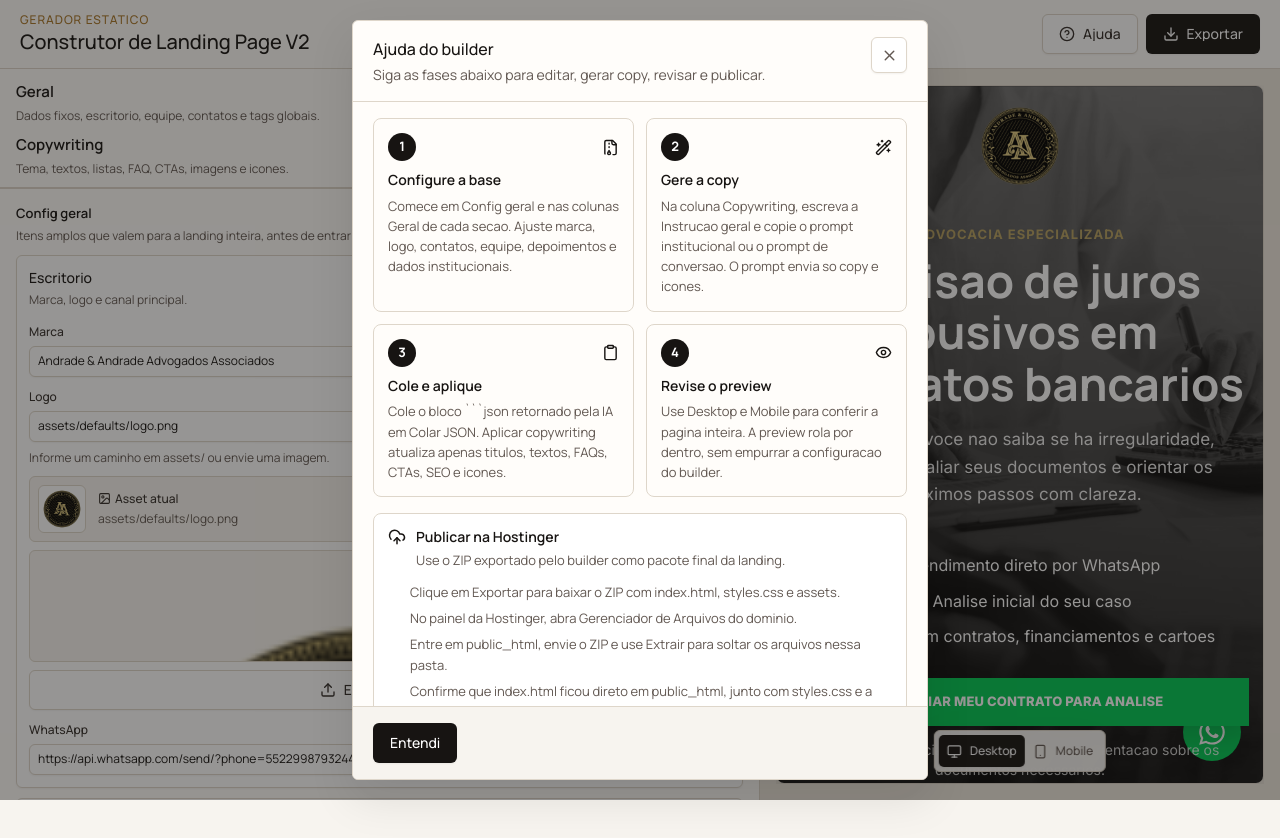
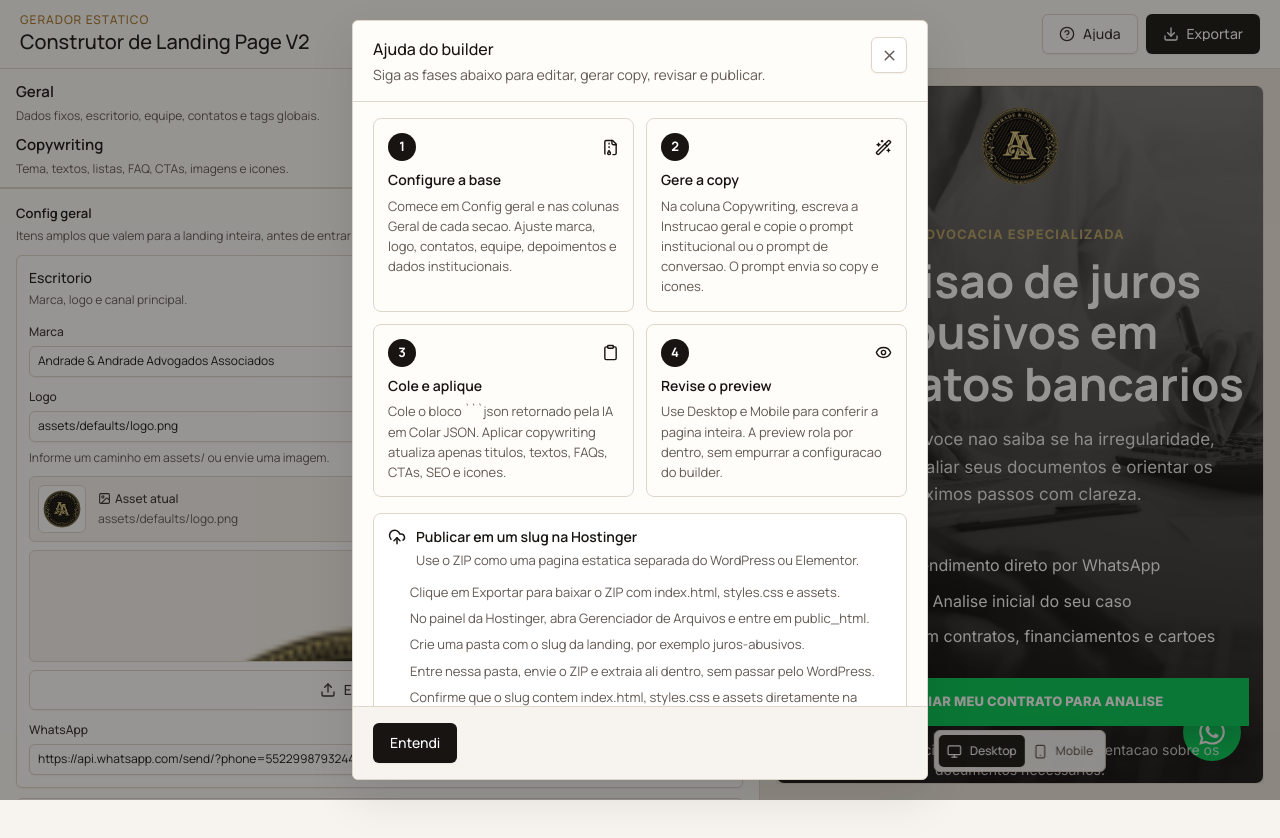
Before and after one commit to gbpferrao/landing-page-builder, a React (Vite) app: page / in a window 1280 px wide. Both pictures are taken after a click on the button "Ajuda". Shown: the top 838 px of the page. Built offline with nearby package versions, Linux system fonts and the light colour scheme.

Commit message:
Update hosting help for slug publishing

```diff
--- a/src/builder/BuilderShell.jsx
+++ b/src/builder/BuilderShell.jsx
@@ -72,20 +72,21 @@ export function BuilderShell({ onProjectChange, previewHtml, project }) {
             <div className="help-hosting-header">
               <UploadCloud size={18} aria-hidden="true" />
               <div>
-                <h3>Publicar na Hostinger</h3>
-                <p>Use o ZIP exportado pelo builder como pacote final da landing.</p>
+                <h3>Publicar em um slug na Hostinger</h3>
+                <p>Use o ZIP como uma pagina estatica separada do WordPress ou Elementor.</p>
               </div>
             </div>
             <ol>
               <li>Clique em Exportar para baixar o ZIP com index.html, styles.css e assets.</li>
-              <li>No painel da Hostinger, abra Gerenciador de Arquivos do dominio.</li>
-              <li>Entre em public_html, envie o ZIP e use Extrair para soltar os arquivos nessa pasta.</li>
-              <li>Confirme que index.html ficou direto em public_html, junto com styles.css e a pasta assets.</li>
-              <li>Abra o dominio em uma aba anonima e teste os botoes, imagens, mobile e tags configuradas.</li>
+              <li>No painel da Hostinger, abra Gerenciador de Arquivos e entre em public_html.</li>
+              <li>Crie uma pasta com o slug da landing, por exemplo juros-abusivos.</li>
+              <li>Entre nessa pasta, envie o ZIP e extraia ali dentro, sem passar pelo WordPress.</li>
+              <li>Confirme que o slug contem index.html, styles.css e assets diretamente na pasta.</li>
+              <li>Abra /seu-slug/ em uma aba anonima e teste botoes, imagens, mobile e tags.</li>
             </ol>
             <div className="help-note">
               <Download size={16} aria-hidden="true" />
-              <span>Se ja existir uma pagina antiga, mova ou substitua os arquivos antigos antes de testar a nova landing.</span>
+              <span>Nao extraia direto em public_html se o WordPress usa a home. Se ja houver uma pagina do WordPress com o mesmo slug, renomeie uma delas antes de publicar.</span>
             </div>
           </section>
         </div>
```
